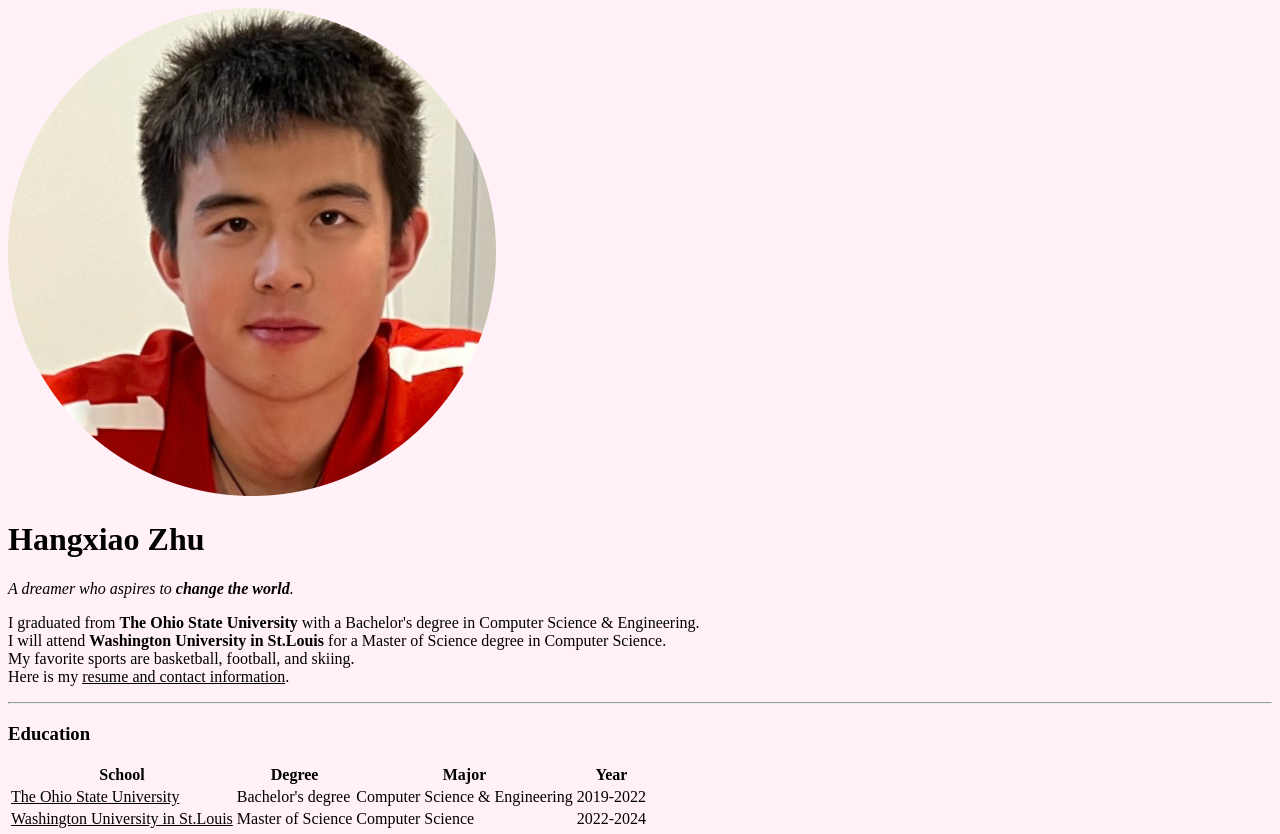
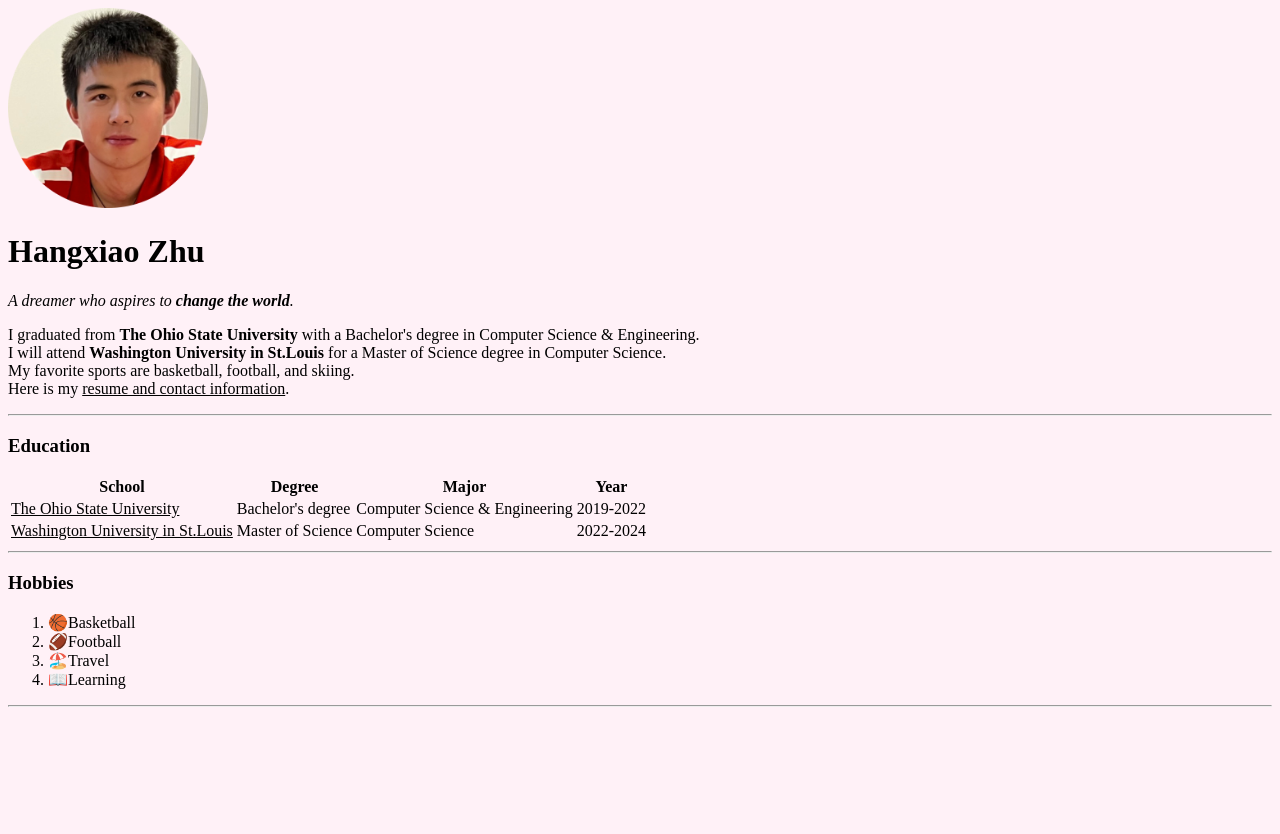
Before and after one commit to FlyPig23/CV, a plain HTML site: page index.html in a window 1280 px wide. Shown: the top 834 px of the page. After the commit the page ends 800 px from the top, so only its background shows below. Drawn offline with Linux system fonts and the light colour scheme.

Commit message:
Update indexStyle.css

```diff
--- a/css/indexStyle.css
+++ b/css/indexStyle.css
@@ -2,7 +2,7 @@ body {
   background-color: rgba(255, 210, 230, 30%);
 }
 
-#avator {
+#avatar {
   width: 200px;
   height: auto;
 }
```
